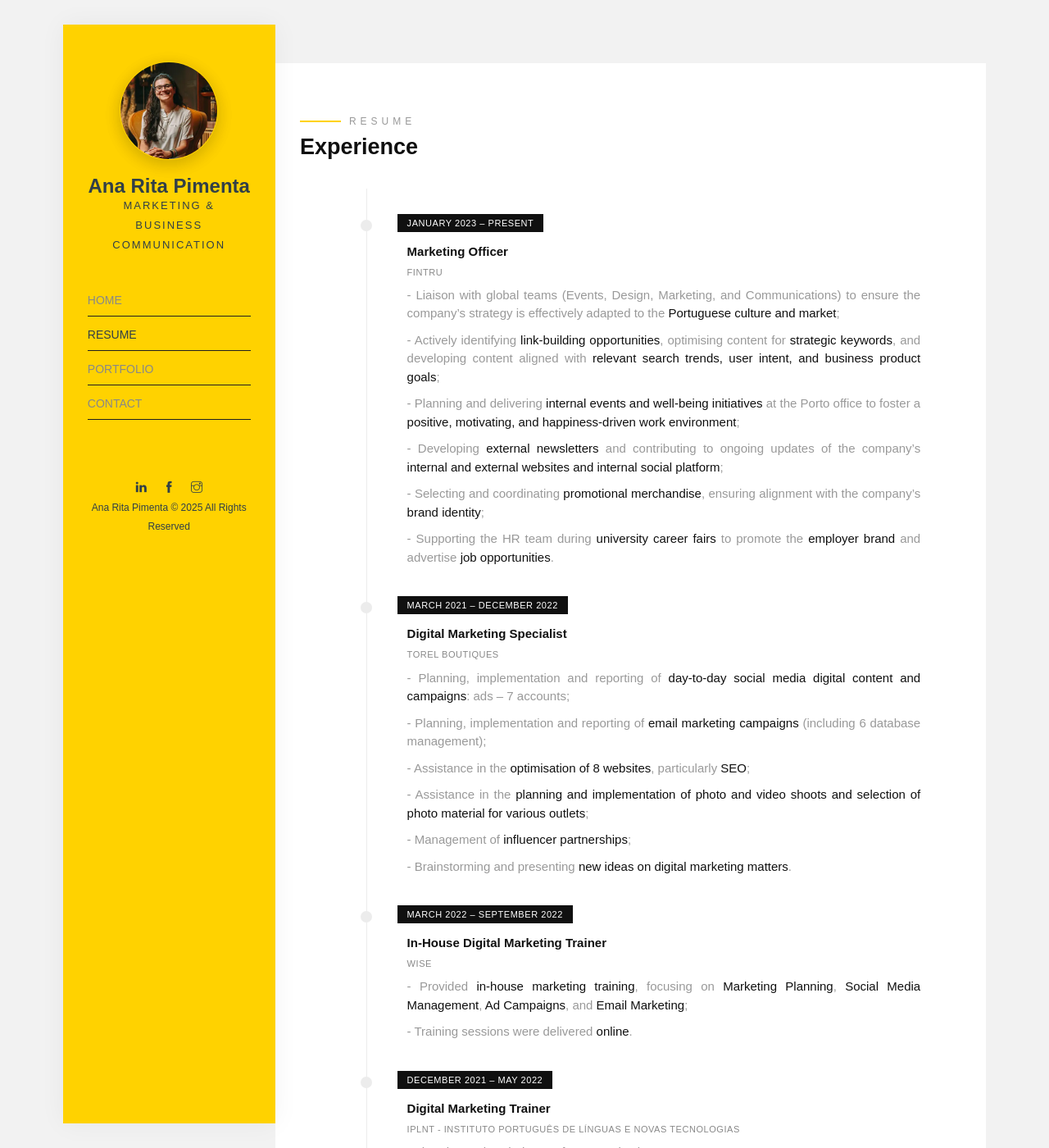
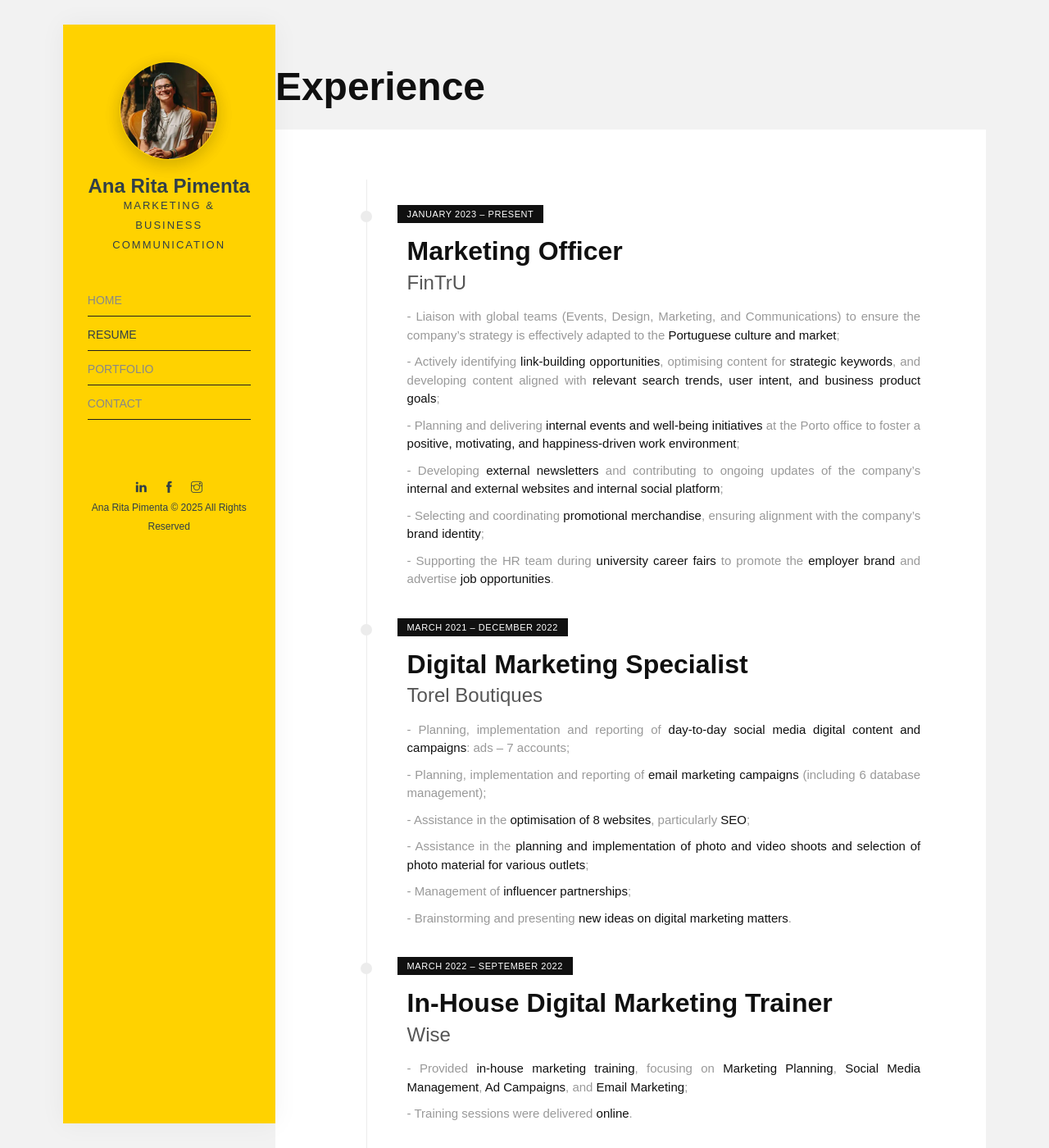
Before and after one commit to anaritapimenta/anaritapimenta.github.io, a Jekyll site: the page built from resume.html, in a window 1280 px wide and 1400 px high. Shown: the whole window at 82% size. Built offline with Jekyll 4.4.1, drawn with Linux system fonts in a browser that asks for light colours; some web fonts are replaced; some of the changed text lies outside the part shown.

Commit message:
Update resume.html

```diff
--- a/resume.html
+++ b/resume.html
@@ -4,28 +4,47 @@ description: Marketing and communications expert with a strong background in dig
 layout: default
 ---
 
-<h1 style="position:absolute; left:-9999px; top:auto; width:1px; height:1px; overflow:hidden;">
-Experienced Marketing and Communications Professional
-</h1>
+<style>
+  /* Estilos para hierarquia dos headings */
+  h1.main-title {
+    font-size: 3rem;
+    margin-bottom: 1.5rem;
+    font-weight: 700;
+  }
+  h2.job-title {
+    font-size: 2rem;
+    margin-bottom: 0.3rem;
+    font-weight: 600;
+  }
+  h3.company-name {
+    font-size: 1.5rem;
+    margin-top: 0;
+    margin-bottom: 1rem;
+    font-weight: 500;
+    color: #555;
+  }
+</style>
+
+<!-- Título principal da página -->
+<h1 class="main-title">Experience</h1>
 
 <section class="resume" role="region" aria-labelledby="experience-heading">
   <div class="container-fluid">
     <div class="row">
       <div class="col-md-12">
-        <span class="heading-meta style-1">Resume</span>
-        <h2 class="heading animate-box" id="experience-heading" data-animate-effect="fadeInLeft">
-          Experience
-        </h2>
+        <!-- Mantido para acessibilidade, mas oculto -->
+        <h2 id="experience-heading" style="display:none;">Experience</h2>
       </div>
     </div>
     <div class="row">
       <div class="col-md-12 animate-box" data-animate-effect="fadeInLeft">
         <ul class="timeline" aria-label="Experience timeline">
+
           <li>
             <article class="timeline-content" role="listitem">
               <span class="timeline-date">January 2023 – Present</span>
-              <h4>Marketing Officer</h4>
-              <h5>FinTrU</h5>
+              <h2 class="job-title">Marketing Officer</h2>
+              <h3 class="company-name">FinTrU</h3>
               <p>- Liaison with global teams (Events, Design, Marketing, and Communications) to ensure the company’s strategy is effectively adapted to the <strong>Portuguese culture and market</strong>;</p>
               <p>- Actively identifying <strong>link-building opportunities</strong>, optimising content for <strong>strategic keywords</strong>, and developing content aligned with <strong>relevant search trends, user intent, and business product goals</strong>;</p>
               <p>- Planning and delivering <strong>internal events and well-being initiatives</strong> at the Porto office to foster a <strong>positive, motivating, and happiness-driven work environment</strong>;</p>
@@ -38,8 +57,8 @@ Experienced Marketing and Communications Professional
           <li>
             <article class="timeline-content" role="listitem">
               <span class="timeline-date">March 2021 – December 2022</span>
-              <h4>Digital Marketing Specialist</h4>
-              <h5>Torel Boutiques</h5>
+              <h2 class="job-title">Digital Marketing Specialist</h2>
+              <h3 class="company-name">Torel Boutiques</h3>
               <p>- Planning, implementation and reporting of <strong>day-to-day social media digital content and campaigns</strong>: ads – 7 accounts;</p>
               <p>- Planning, implementation and reporting of <strong>email marketing campaigns</strong> (including 6 database management);</p>
               <p>- Assistance in the <strong>optimisation of 8 websites</strong>, particularly <strong>SEO</strong>;</p>
@@ -52,8 +71,8 @@ Experienced Marketing and Communications Professional
           <li>
             <article class="timeline-content" role="listitem">
               <span class="timeline-date">March 2022 – September 2022</span>
-              <h4>In-House Digital Marketing Trainer</h4>
-              <h5>Wise</h5>
+              <h2 class="job-title">In-House Digital Marketing Trainer</h2>
+              <h3 class="company-name">Wise</h3>
               <p>- Provided <strong>in-house marketing training</strong>, focusing on <strong>Marketing Planning</strong>, <strong>Social Media Management</strong>, <strong>Ad Campaigns</strong>, and <strong>Email Marketing</strong>;</p>
               <p>- Training sessions were delivered <strong>online</strong>.</p>
             </article>
@@ -62,8 +81,8 @@ Experienced Marketing and Communications Professional
           <li>
             <article class="timeline-content" role="listitem">
               <span class="timeline-date">December 2021 – May 2022</span>
-              <h4>Digital Marketing Trainer</h4>
-              <h5>IPLNT - Instituto Português de Línguas e Novas Tecnologias</h5>
+              <h2 class="job-title">Digital Marketing Trainer</h2>
+              <h3 class="company-name">IPLNT - Instituto Português de Línguas e Novas Tecnologias</h3>
               <p>- Theories and Techniques of Communication;</p>
               <p>- Digital Communication;</p>
               <p>- Creativity and Innovation;</p>
@@ -87,8 +106,8 @@ Experienced Marketing and Communications Professional
           <li>
             <article class="timeline-content" role="listitem">
               <span class="timeline-date">May 2020 – November 2020</span>
-              <h4>Video Marketing Production Assistant</h4>
-              <h5>Livemotion Agency - Creative Online Content</h5>
+              <h2 class="job-title">Video Marketing Production Assistant</h2>
+              <h3 class="company-name">Livemotion Agency - Creative Online Content</h3>
               <p>- <strong>Storytelling</strong> and <strong>script for the video</strong>;</p>
               <p>- Content for the web: <strong>articles for the company's blog</strong>, <strong>social media content calendar</strong>, <strong>newsletters</strong>, <strong>institutional</strong> and <strong>commercial documents/brochures</strong>.</p>
             </article>
@@ -97,8 +116,8 @@ Experienced Marketing and Communications Professional
           <li>
             <article class="timeline-content" role="listitem">
               <span class="timeline-date">November 2019 – May 2020</span>
-              <h4>International Expansion Business Developer</h4>
-              <h5>Ecovest (Barn Of Monkeys)</h5>
+              <h2 class="job-title">International Expansion Business Developer</h2>
+              <h3 class="company-name">Ecovest (Barn Of Monkeys)</h3>
               <p>- Digital communication and E-Commerce management: elaboration of optimised content – <strong>SEM: SEO and SEA</strong>, and <strong>activation of campaigns</strong> – idea, implementation, and a report with the results;</p>
               <p>- Brand ambassador coordinator: <strong>protocol elaboration</strong>, <strong>search</strong>, <strong>contact</strong>, and <strong>relationship with key kids fashion influencers</strong>.</p>
             </article>
@@ -107,8 +126,8 @@ Experienced Marketing and Communications Professional
           <li>
             <article class="timeline-content" role="listitem">
               <span class="timeline-date">January 2019 – October 2019</span>
-              <h4>Marketer</h4>
-              <h5>FTF – Marketing e Publicidade, Lda</h5>
+              <h2 class="job-title">Marketer</h2>
+              <h3 class="company-name">FTF – Marketing e Publicidade, Lda</h3>
               <p>- Branding consultant: providing <strong>analysis and creative solutions in order to help small companies successfully achieve their marketing and communication goals</strong>;</p>
               <p>- Copywriting and content marketing: <strong>development of institutional and commercial documents</strong>.</p>
             </article>
@@ -117,8 +136,8 @@ Experienced Marketing and Communications Professional
           <li>
             <article class="timeline-content" role="listitem">
               <span class="timeline-date">July 2018 – December 2018</span>
-              <h4>PR Specialist and Brand Manager Assistant</h4>
-              <h5>Global Sport (EDP Running Wonders and Portugal A Correr)</h5>
+              <h2 class="job-title">PR Specialist and Brand Manager Assistant</h2>
+              <h3 class="company-name">Global Sport (EDP Running Wonders and Portugal A Correr)</h3>
               <p>- Establish and coordinate <strong>efforts with journalists</strong>, <strong>influencers</strong>, <strong>bloggers</strong>, <strong>sponsors</strong>, <strong>designers</strong>, and <strong>consultants</strong>;</p>
               <p>- Support in the <strong>organisation of events</strong> of the two brands.</p>
             </article>
@@ -127,8 +146,8 @@ Experienced Marketing and Communications Professional
           <li>
             <article class="timeline-content" role="listitem">
               <span class="timeline-date">January 2018 – April 2018</span>
-              <h4>Marketing and Communication Assistant</h4>
-              <h5>Surfection, Lda (I surf Portugal)</h5>
+              <h2 class="job-title">Marketing and Communication Assistant</h2>
+              <h3 class="company-name">Surfection, Lda (I surf Portugal)</h3>
               <p>- In partnership with the design team, I worked on the <strong>redesign of the company's visual identity</strong>. I was responsible for the collaboration of content, and in the research of new markets and the creation of new partnerships;</p>
               <p>- Organisation of events: <strong>logistic coordination of the various activities that the company provides</strong>.</p>
             </article>
@@ -137,8 +156,8 @@ Experienced Marketing and Communications Professional
           <li>
             <article class="timeline-content" role="listitem">
               <span class="timeline-date">October 2016 – December 2017</span>
-              <h4>Marketing and Communication Intern and Project Manager</h4>
-              <h5>M.A.R. Kayaks, Lda (Nelo)</h5>
+              <h2 class="job-title">Marketing and Communication Intern and Project Manager</h2>
+              <h3 class="company-name">M.A.R. Kayaks, Lda (Nelo)</h3>
               <p>- I facilitated the operation of E-Commerce: <strong>description of products</strong>, <strong>translation</strong>, and <strong>Google Ads</strong>, in order to increase the visibility of the products marketed in the store;</p>
               <p>- I assisted in the <strong>organisation of four events</strong>, I organised a <strong>social responsibility action</strong>, and I updated the manual of <strong>reception for delivery to new employees</strong>.</p>
             </article>
@@ -147,14 +166,15 @@ Experienced Marketing and Communications Professional
           <li>
             <article class="timeline-content" role="listitem">
               <span class="timeline-date">May 2015 – July 2015</span>
-              <h4>Corporate Communication Intern</h4>
-              <h5>Pista Mágica - Escola de Voluntariado</h5>
+              <h2 class="job-title">Corporate Communication Intern</h2>
+              <h3 class="company-name">Pista Mágica - Escola de Voluntariado</h3>
               <p>- Supported communication and promotion for two key projects;</p>
               <p>- Developed content including <strong>newsletters</strong>, <strong>press releases</strong>, and <strong>visual presentations</strong>.</p>
               <p>- Managed the database, ensuring accurate and up-to-date information.</p>
               <p>- Conducted statistical work, analysing and reporting relevant data.</p>
             </article>
           </li>
+
         </ul>
       </div>
     </div>
@@ -163,24 +183,25 @@ Experienced Marketing and Communications Professional
 
 <div class="divider1" role="separator" aria-hidden="true"></div>
 
+<h1 class="main-title">Education</h1>
+
 <section class="resume" role="region" aria-labelledby="education-heading">
   <div class="container-fluid">
     <div class="row">
       <div class="col-md-12">
-        <span class="heading-meta style-1">Resume</span>
-        <h2 class="heading animate-box" id="education-heading" data-animate-effect="fadeInLeft">
-          Education
-        </h2>
+        <!-- Mantido para acessibilidade, mas oculto -->
+        <h2 id="education-heading" style="display:none;">Education</h2>
       </div>
     </div>
     <div class="row">
       <div class="col-md-12 animate-box" data-animate-effect="fadeInLeft">
         <ul class="timeline" aria-label="Education timeline">
+
           <li>
             <article class="timeline-content" role="listitem">
               <span class="timeline-date">March 2019 – February 2020</span>
-              <h4>Digital Marketing and e-Commerce Manager</h4>
-              <h5>FLAG</h5>
+              <h2 class="job-title">Digital Marketing and e-Commerce Manager</h2>
+              <h3 class="company-name">FLAG</h3>
               <p><strong>Website</strong> as a marketing tool, <strong>Web Copywriting</strong>, <strong>blogging with WordPress</strong>, <strong>Social Media Marketing</strong>, <strong>Community Management</strong>, <strong>Facebook, LinkedIn, Instagram, and YouTube Marketing</strong>, <strong>Search Engine Marketing</strong> and <strong>Search Engine Optimisation</strong>, <strong>Google AdWords</strong> and <strong>Google Analytics</strong>, <strong>Email Marketing</strong>, <strong>Leads</strong> and <strong>Landing Pages</strong>, <strong>E-Commerce with WordPress</strong>, and <strong>Business Intelligence</strong>.</p>
             </article>
           </li>
@@ -188,8 +209,8 @@ Experienced Marketing and Communications Professional
           <li>
             <article class="timeline-content" role="listitem">
               <span class="timeline-date">October 2015 – December 2017</span>
-              <h4>Master's Degree in Marketing and Communication</h4>
-              <h5>Escola Superior de Educação de Coimbra (ESEC)</h5>
+              <h2 class="job-title">Master's Degree in Marketing and Communication</h2>
+              <h3 class="company-name">Escola Superior de Educação de Coimbra (ESEC)</h3>
               <p><strong>Strategic planning and management of communication</strong>; <strong>management and communication of brands</strong>; <strong>identity</strong>, <strong>culture and markets</strong>, <strong>marketing research</strong>, <strong>organisational behaviour</strong>, <strong>relations with the media</strong>; <strong>e-marketing</strong>, <strong>marketing communication techniques</strong>, <strong>innovation</strong> and <strong>product development</strong>, and <strong>management of work teams</strong>.</p>
             </article>
           </li>
@@ -197,26 +218,17 @@ Experienced Marketing and Communications Professional
           <li>
             <article class="timeline-content" role="listitem">
               <span class="timeline-date">September 2012 – July 2015</span>
-              <h4>Degree in Business Communication</h4>
-              <h5>Instituto Superior de Contabilidade e Administração do Porto (ISCAP)</h5>
-              <p><strong>English</strong>, <strong>Spanish</strong> and (basic) <strong>German</strong>; theoretical/practical knowledge related to business: <strong>management</strong>, <strong>corporate communication</strong>, <strong>information</strong> and <strong>communication technologies</strong>, <strong>commercial law</strong> and many others.</p>
+              <h2 class="job-title">Degree in Business Communication</h2>
+              <h3 class="company-name">Instituto Superior de Contabilidade e Administração do Porto (ISCAP)</h3>
+              <p>Organizational communication, publicity and public relations, marketing, advertising, business communication techniques, copywriting, and events.</p>
             </article>
           </li>
 
-          <li>
-            <article class="timeline-content" role="listitem">
-              <span class="timeline-date">September 2012 – July 2015</span>
-              <h4>Filología y Traducción | Administración y Gestión de Empresas</h4>
-              <h5>Universidade de Vigo</h5>
-              <p>Engaged in the international <strong>"ERASMUS +" mobility programme</strong>, where I had the opportunity to <strong>improve Spanish</strong> <strong>in real context</strong>, and attended disciplines such as <strong>commercial direction</strong>, <strong>marketing research</strong> and <strong>knowledge management</strong>, and <strong>technological innovation</strong>.</p>
-            </article>
-          </li>
         </ul>
       </div>
     </div>
   </div>
 </section>
 
-<div class="divider1" role="separator" aria-hidden="true"></div>
-
+<!-- Include para skills -->
 {% include skills.html %}
```
